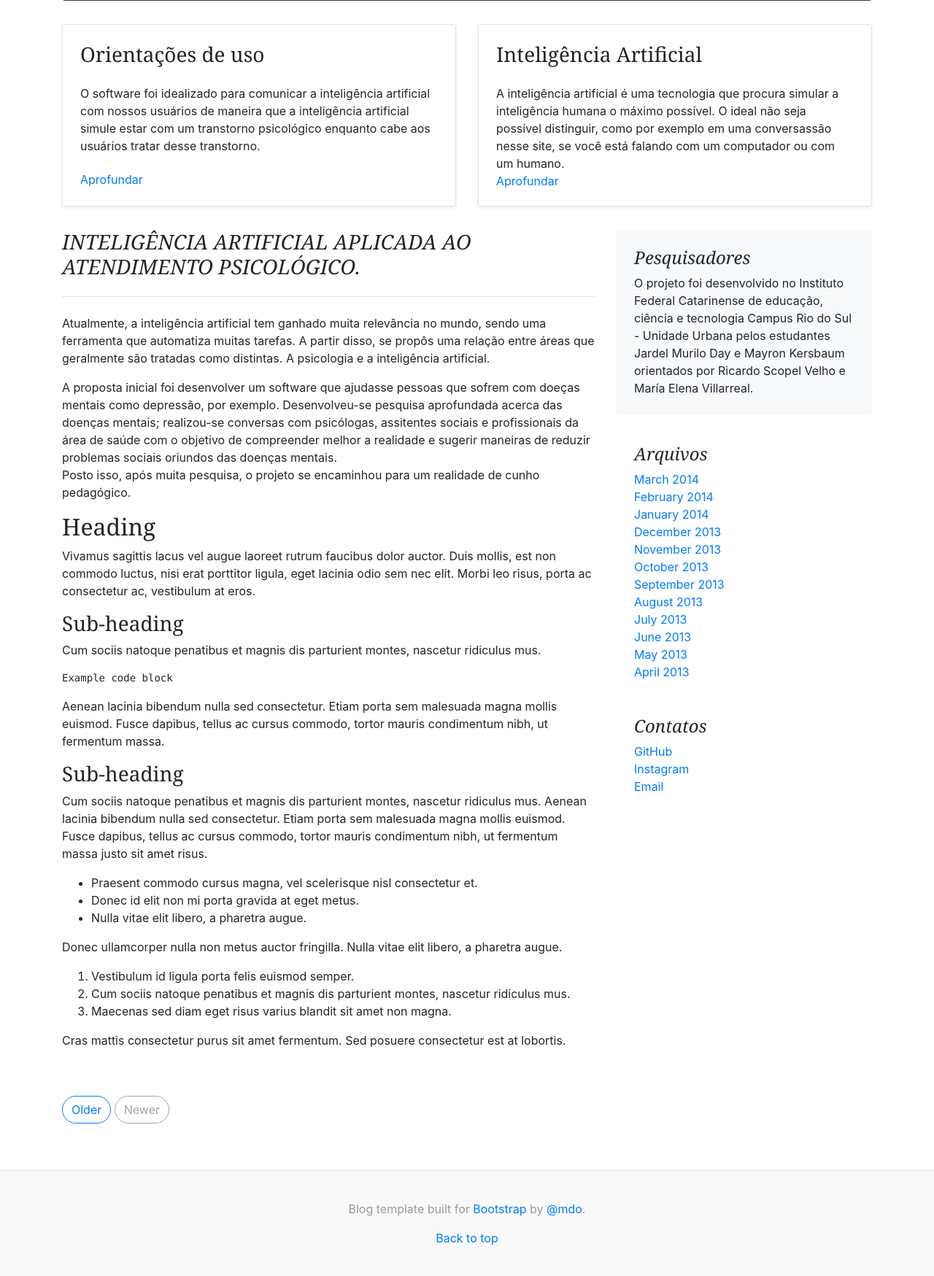
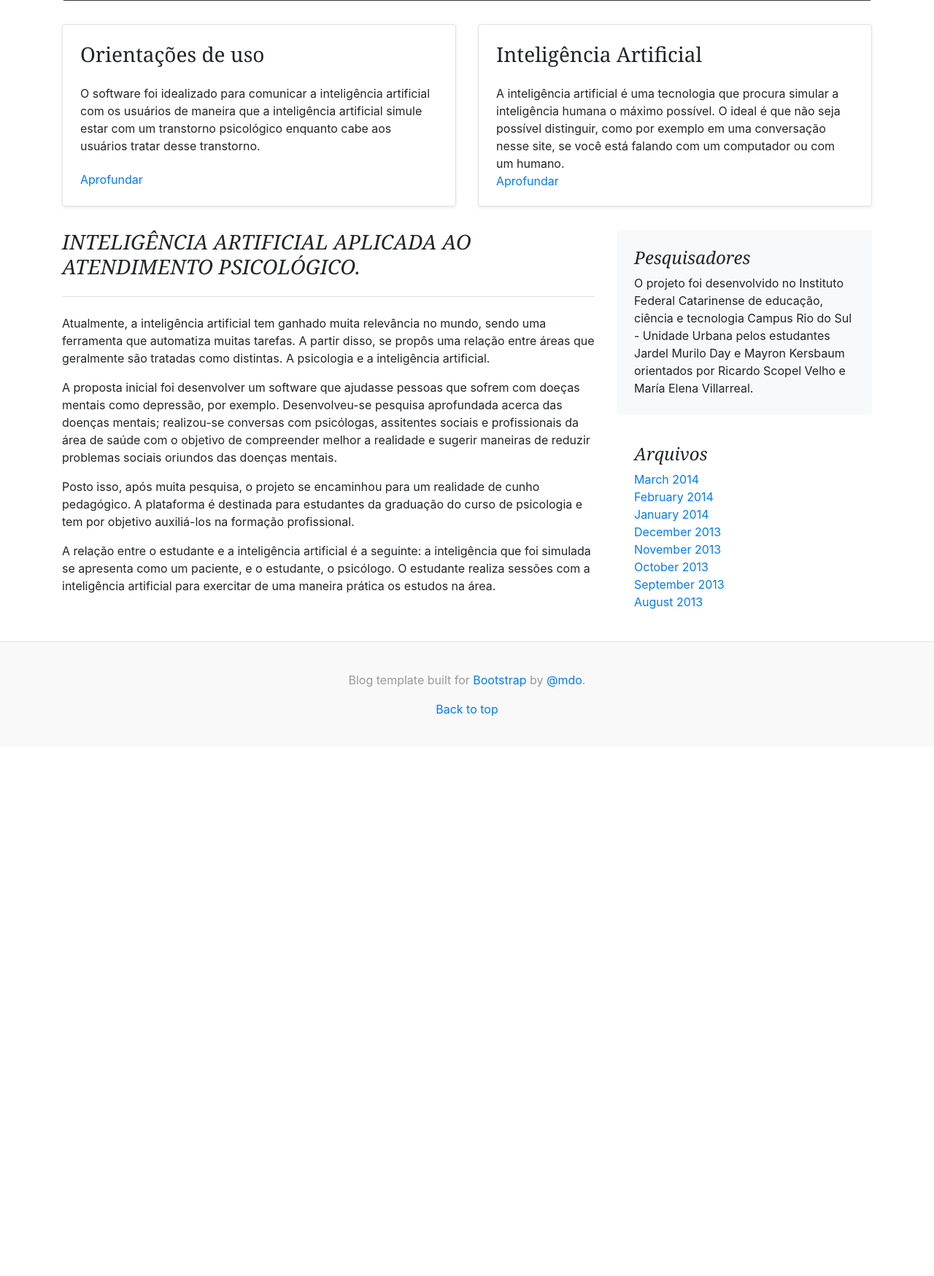
Before and after one commit to MayronKer/TCC, a Flask app: page /sobre.html in a window 1280 px wide. Shown: the part 453-2202 px from the top of the page at 73% size. After the commit the page ends 1435 px from the top, so only its background shows below. Run offline with Flask 2, Linux system fonts and the light colour scheme; some libraries are stand-ins or nearby versions.

Commit message:
-> Página sobre.html atualizada

```diff
--- a/templates/sobre.html
+++ b/templates/sobre.html
@@ -52,7 +52,7 @@
       <div class="row no-gutters border rounded overflow-hidden flex-md-row mb-4 shadow-sm h-md-250 position-relative">
         <div class="col p-4 d-flex flex-column position-static">
           <h3 class="mb-4">Orientações de uso</h3>
-          <p class="card-text mb-auto">O software foi idealizado para comunicar a inteligência artificial com nossos usuários de maneira que a inteligência artificial simule estar com um transtorno psicológico enquanto cabe aos usuários tratar desse transtorno.</p>
+          <p class="card-text mb-auto">O software foi idealizado para comunicar a inteligência artificial com os usuários de maneira que a inteligência artificial simule estar com um transtorno psicológico enquanto cabe aos usuários tratar desse transtorno.</p>
           <a href="orientacoes.html" class="stretched-link scroll">Aprofundar</a>
         </div>
       </div>
@@ -61,7 +61,7 @@
       <div class="row no-gutters border rounded overflow-hidden flex-md-row mb-4 shadow-sm h-md-250 position-relative">
         <div class="col p-4 d-flex flex-column position-static">
           <h3 class="mb-4">Inteligência Artificial</h3>
-          <p class="card-text mb-auto">A inteligência artificial é uma tecnologia que procura simular a inteligência humana o máximo possível. O ideal não seja possível distinguir, como por exemplo em uma conversassão nesse site, se você está falando com um computador ou com um humano.</p>
+          <p class="card-text mb-auto">A inteligência artificial é uma tecnologia que procura simular a inteligência humana o máximo possível. O ideal é que não seja possível distinguir, como por exemplo em uma conversação nesse site, se você está falando com um computador ou com um humano.</p>
           <a href="IA" class="stretched-link scroll">Aprofundar</a>
         </div>
       </div>
@@ -78,43 +78,14 @@
         INTELIGÊNCIA ARTIFICIAL APLICADA AO ATENDIMENTO PSICOLÓGICO.
       </h3>
       <div class="blog-post">
-        <p>
-        Atualmente, a inteligência artificial tem ganhado muita relevância no mundo, sendo uma ferramenta que automatiza muitas tarefas.
-        A partir disso, se propôs uma relação entre áreas que geralmente são tratadas como distintas. A psicologia e a inteligência artificial.
-        </p>
-        A proposta inicial foi desenvolver um software que ajudasse pessoas que sofrem com doeças mentais como depressão, por exemplo.
+        <p>Atualmente, a inteligência artificial tem ganhado muita relevância no mundo, sendo uma ferramenta que automatiza muitas tarefas.
+        A partir disso, se propôs uma relação entre áreas que geralmente são tratadas como distintas. A psicologia e a inteligência artificial.</p>
+        <p>A proposta inicial foi desenvolver um software que ajudasse pessoas que sofrem com doeças mentais como depressão, por exemplo.
         Desenvolveu-se pesquisa aprofundada acerca das doenças mentais; realizou-se conversas com psicólogas, assitentes sociais e profissionais da área de saúde
-        com o objetivo de compreender melhor a realidade e sugerir maneiras de reduzir problemas sociais oriundos das doenças mentais.
-        <p>
-        Posto isso, após muita pesquisa, o projeto se encaminhou para um realidade de cunho pedagógico.
-        </p>
-        <p>
-        </p>
-            <h2>Heading</h2>
-        <p>Vivamus sagittis lacus vel augue laoreet rutrum faucibus dolor auctor. Duis mollis, est non commodo luctus, nisi erat porttitor ligula, eget lacinia odio sem nec elit. Morbi leo risus, porta ac consectetur ac, vestibulum at eros.</p>
-        <h3>Sub-heading</h3>
-        <p>Cum sociis natoque penatibus et magnis dis parturient montes, nascetur ridiculus mus.</p>
-        <pre><code>Example code block</code></pre>
-        <p>Aenean lacinia bibendum nulla sed consectetur. Etiam porta sem malesuada magna mollis euismod. Fusce dapibus, tellus ac cursus commodo, tortor mauris condimentum nibh, ut fermentum massa.</p>
-        <h3>Sub-heading</h3>
-        <p>Cum sociis natoque penatibus et magnis dis parturient montes, nascetur ridiculus mus. Aenean lacinia bibendum nulla sed consectetur. Etiam porta sem malesuada magna mollis euismod. Fusce dapibus, tellus ac cursus commodo, tortor mauris condimentum nibh, ut fermentum massa justo sit amet risus.</p>
-        <ul>
-          <li>Praesent commodo cursus magna, vel scelerisque nisl consectetur et.</li>
-          <li>Donec id elit non mi porta gravida at eget metus.</li>
-          <li>Nulla vitae elit libero, a pharetra augue.</li>
-        </ul>
-        <p>Donec ullamcorper nulla non metus auctor fringilla. Nulla vitae elit libero, a pharetra augue.</p>
-        <ol>
-          <li>Vestibulum id ligula porta felis euismod semper.</li>
-          <li>Cum sociis natoque penatibus et magnis dis parturient montes, nascetur ridiculus mus.</li>
-          <li>Maecenas sed diam eget risus varius blandit sit amet non magna.</li>
-        </ol>
-        <p>Cras mattis consectetur purus sit amet fermentum. Sed posuere consectetur est at lobortis.</p>
+        com o objetivo de compreender melhor a realidade e sugerir maneiras de reduzir problemas sociais oriundos das doenças mentais.</p>
+        <p>Posto isso, após muita pesquisa, o projeto se encaminhou para um realidade de cunho pedagógico. A plataforma é destinada para estudantes da graduação do curso de psicologia e tem por objetivo auxiliá-los na formação profissional.</p>
+        <p>A relação entre o estudante e a inteligência artificial é a seguinte: a inteligência que foi simulada se apresenta como um paciente, e o estudante, o psicólogo. O estudante realiza sessões com a inteligência artificial para exercitar de uma maneira prática os estudos na área.</p>
       </div><!-- /.blog-post -->
-      <nav class="blog-pagination">
-        <a class="btn btn-outline-primary" href="#">Older</a>
-        <a class="btn btn-outline-secondary disabled" href="#" tabindex="-1" aria-disabled="true">Newer</a>
-      </nav>
     </div><!-- /.blog-main -->
     <aside class="col-md-4 blog-sidebar">
       <div class="p-4 mb-3 bg-light rounded">
@@ -132,27 +103,11 @@
           <li><a href="#">October 2013</a></li>
           <li><a href="#">September 2013</a></li>
           <li><a href="#">August 2013</a></li>
-          <li><a href="#">July 2013</a></li>
-          <li><a href="#">June 2013</a></li>
-          <li><a href="#">May 2013</a></li>
-          <li><a href="#">April 2013</a></li>
-        </ol>
-      </div>
-
-      <div class="p-4">
-        <h4 class="font-italic">Contatos</h4>
-        <ol class="list-unstyled">
-          <li><a href="#">GitHub</a></li>
-          <li><a href="#">Instagram</a></li>
-          <li><a href="#">Email</a></li>
         </ol>
       </div>
     </aside><!-- /.blog-sidebar -->
-
   </div><!-- /.row -->
-
 </main><!-- /.container -->
-
 <footer class="blog-footer">
   <p>Blog template built for <a href="https://getbootstrap.com/">Bootstrap</a> by <a href="https://twitter.com/mdo">@mdo</a>.</p>
   <p>
```
